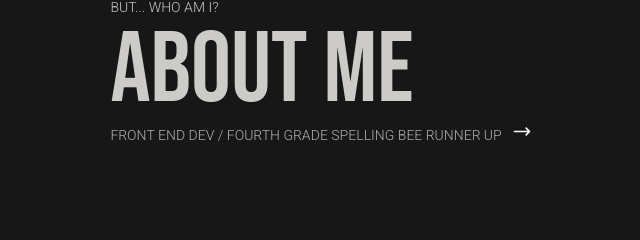
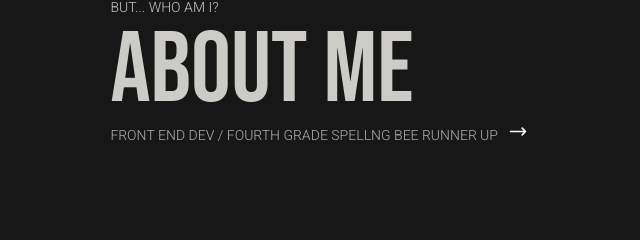
Before and after one commit to rbhogal/portfolio-v1, a website: page project-bookmark.html in a window 1280 px wide. Shown: the part 6039-6279 px from the top of the page, 120-760 px from the left. Drawn offline with nearby package versions, Linux system fonts and the light colour scheme; a script that the page names is missing; a web font is replaced by a local one.

Commit message:
spellng not "spelling"

```diff
--- a/project-bookmark.html
+++ b/project-bookmark.html
@@ -368,7 +368,7 @@
             <h2 class="project__bookmark__heading">About Me</h2>
             <div class="project__bookmark__prev-next--next">
               <p class="project__bookmark__prev-next__subheading">
-                Front end dev / Fourth grade spelling bee runner up
+                Front end dev / Fourth grade spellng bee runner up
               </p>
 
               <svg
```
